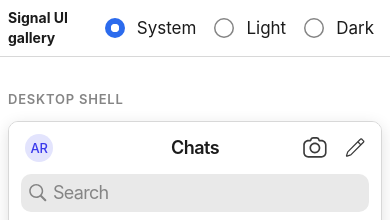
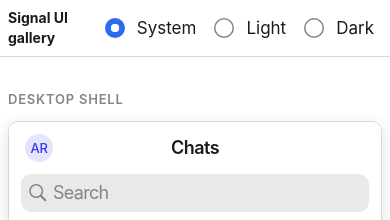
Before and after one commit to RedtRocks/scaler-signal-clone, a Next.js app in the folder frontend/: page /dev/ui in a window 390 px wide. Shown: the top 220 px of the page. Built offline with nearby package versions, Linux system fonts and the light colour scheme.

Commit message:
Android-style dark colors, floating camera and compose on phone, white logo on the welcome pane

```diff
--- a/frontend/src/app/dev/ui/demo.tsx
+++ b/frontend/src/app/dev/ui/demo.tsx
@@ -59,7 +59,6 @@
       <ChatListHeader
         selfName="Alex Rivera"
         onCompose={() => onToast("New chat")}
-        onCamera={() => onToast("Camera is coming soon")}
         menuItems={[
           { label: "New group", icon: "add-member", onSelect: () => onToast("New group") },
           { label: "Mark all read", icon: "check", onSelect: () => onToast("Marked all read") },
--- a/frontend/src/components/ui/ChatListHeader/ChatListHeader.module.css
+++ b/frontend/src/components/ui/ChatListHeader/ChatListHeader.module.css
@@ -27,7 +27,8 @@
 .phoneOnly {
   display: none;
 }
-.desktopOnly {
+.desktopOnly,
+.composeSlot {
   display: contents;
 }
 
@@ -55,7 +56,8 @@
 :global(.sg-mobile) .phoneOnly {
   display: contents;
 }
-:global(.sg-mobile) .desktopOnly {
+:global(.sg-mobile) .desktopOnly,
+:global(.sg-mobile) .composeSlot {
   display: none;
 }
 :global(.sg-mobile) .title {
@@ -81,7 +83,8 @@
   .phoneOnly {
     display: contents;
   }
-  .desktopOnly {
+  .desktopOnly,
+  .composeSlot {
     display: none;
   }
   .title {
--- a/frontend/src/components/ui/ChatListHeader/ChatListHeader.tsx
+++ b/frontend/src/components/ui/ChatListHeader/ChatListHeader.tsx
@@ -8,15 +8,14 @@
   onCompose?: () => void;
   /** Desktop ⋯ menu (e.g. New group, Mark all read, Settings). */
   menuItems?: MenuEntry[];
-  /** Phone: left avatar (opens settings/profile) and camera. */
+  /** Phone: left avatar (opens settings/profile)  */
   selfName?: string;
   selfAvatar?: string;
   onProfile?: () => void;
-  onCamera?: () => void;
 }
 
 /**
- * Desktop: "Chats" · ✎ · ⋯.  Phone (<600px or .sg-mobile): avatar · "Chats" centred · camera · compose.
+ * Desktop: "Chats" · ✎ · ⋯.  Phone (<600px or .sg-mobile): avatar · "Chats" centred; camera and compose float (see Sidebar).
  * Both are rendered; CSS picks one so it follows the viewport without JS.
  */
 export function ChatListHeader({
@@ -26,7 +25,6 @@
   selfName = "Me",
   selfAvatar,
   onProfile,
-  onCamera,
 }: ChatListHeaderProps) {
   return (
     <header className={styles.header}>
@@ -35,10 +33,9 @@
       </button>
       <h1 className={styles.title}>{title}</h1>
       <div className={styles.actions}>
-        <span className={styles.phoneOnly}>
-          <Button variant="icon" icon="camera" iconSize={24} aria-label="Camera" onClick={onCamera} />
+        <span className={styles.composeSlot}>
+          <Button variant="icon" icon="compose" iconSize={22} aria-label="New chat" onClick={onCompose} />
         </span>
-        <Button variant="icon" icon="compose" iconSize={22} aria-label="New chat" onClick={onCompose} />
         {menuItems?.length ? (
           <span className={styles.desktopOnly}>
             <DropdownMenu items={menuItems} label="More options" />
--- a/frontend/src/components/ui/EmptyChatPane/EmptyChatPane.module.css
+++ b/frontend/src/components/ui/EmptyChatPane/EmptyChatPane.module.css
@@ -36,3 +36,8 @@
   margin-top: var(--space-2);
   font-size: 14px;
 }
+
+/* Dark mode: the white logo (the ultramarine one turned white). */
+:global(:root[data-theme="dark"]) .logo {
+  filter: brightness(0) invert(1);
+}
--- a/frontend/src/styles/tokens.css
+++ b/frontend/src/styles/tokens.css
@@ -100,20 +100,20 @@
 }
 :root[data-theme="dark"] {
   color-scheme: dark;
-  --surface-pane: #1a1a1a;
-  --surface-pane-mobile: #1a1a1a;
-  --surface-sidebar: #2e2e2e;
-  --surface-selected: #474747;
-  --surface-hover: #363636;
-  --surface-field: #363636;
-  --surface-composer: #2d2d2d;
-  --surface-raised: #2e2e2e;
-  --bubble-incoming: #3b3b3b;
-  --bubble-incoming-mobile: #3b3b3b;
+  --surface-pane: #1b1c1f;
+  --surface-pane-mobile: #1b1c1f;
+  --surface-sidebar: #272a31;
+  --surface-selected: #414659;
+  --surface-hover: #30333b;
+  --surface-field: #30333b;
+  --surface-composer: #272a31;
+  --surface-raised: #272a31;
+  --bubble-incoming: #343740;
+  --bubble-incoming-mobile: #343740;
   --ink: #e9e9e9;
   --ink-secondary: #b9b9b9;
   --icon: #e9e9e9;
-  --divider: #404040;
+  --divider: #363942;
   --alert: #ff453a;
   --success: #6fbf5a;
   --sender-green: #78c35f;
@@ -125,17 +125,17 @@
   --toast-bg: #e9e9e9;
   --toast-ink: #1b1b1b;
   --ios-action-blue: #4369de;
-  --ios-secondary: #3b3b3b;
-  --ios-field: #363636;
+  --ios-secondary: #343740;
+  --ios-field: #30333b;
   --ios-placeholder: #8e8e8e;
   --ios-incoming-text: #e9e9e9;
-  --ios-grouped-bg: #1a1a1a;
-  --ios-navbar: #2e2e2e;
-  --ios-card: #2e2e2e;
+  --ios-grouped-bg: #1b1c1f;
+  --ios-navbar: #272a31;
+  --ios-card: #272a31;
   --ios-separator: rgba(84,84,88,0.6);
   --ios-row-icon: #e9e9e9;
   --ios-destructive: #ff6961;
-  --ios-pill: #363636;
+  --ios-pill: #30333b;
   --ios-illustration-bg: #26292f;
   --shadow-popover: 0 4px 16px rgba(0,0,0,0.5);
   --shadow-modal: 0 12px 40px rgba(0,0,0,0.6);
```
Also changed, not shown: frontend/src/features/sidebar/Sidebar.module.css (+36 -0 lines), frontend/src/features/sidebar/Sidebar.tsx (+10 -2 lines).
